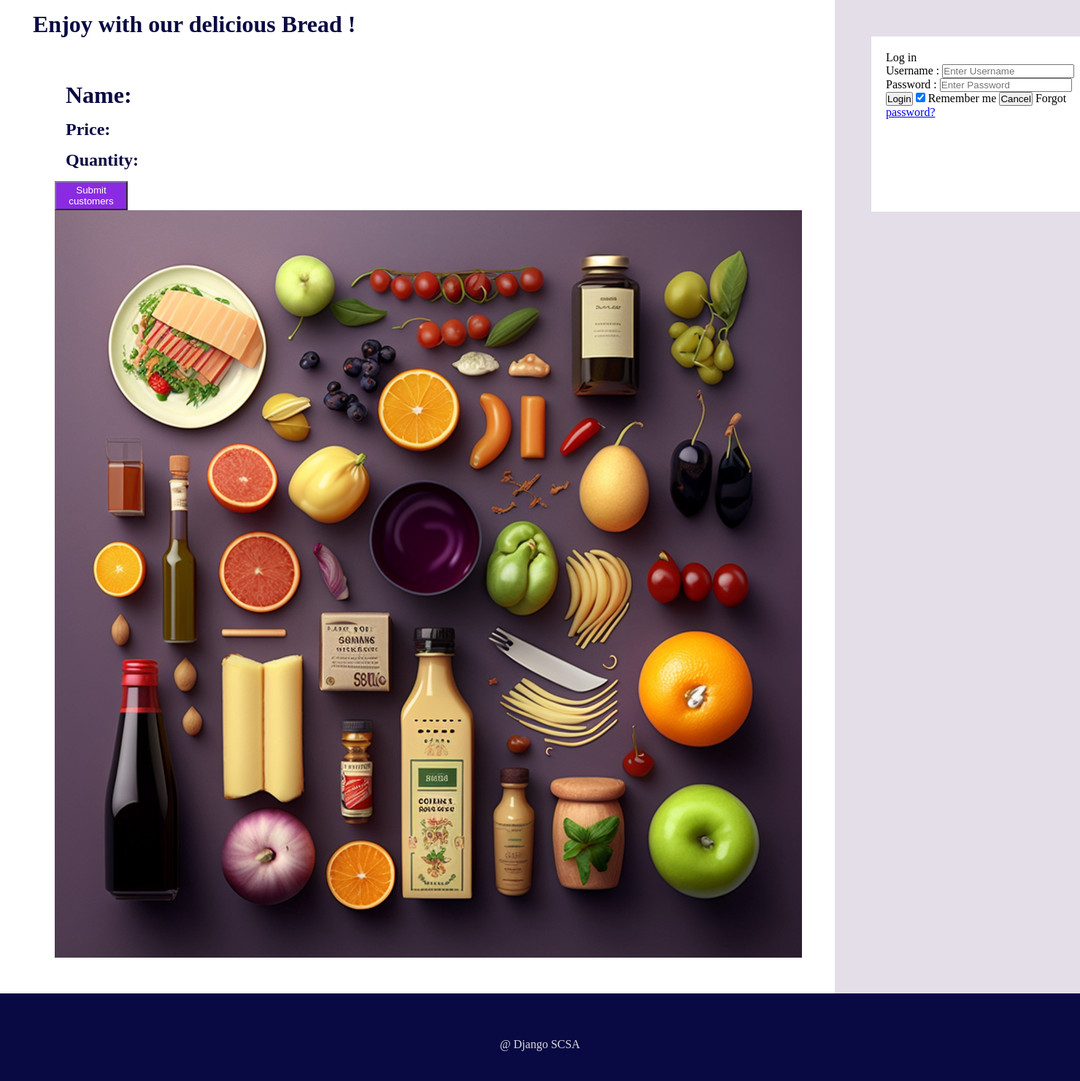
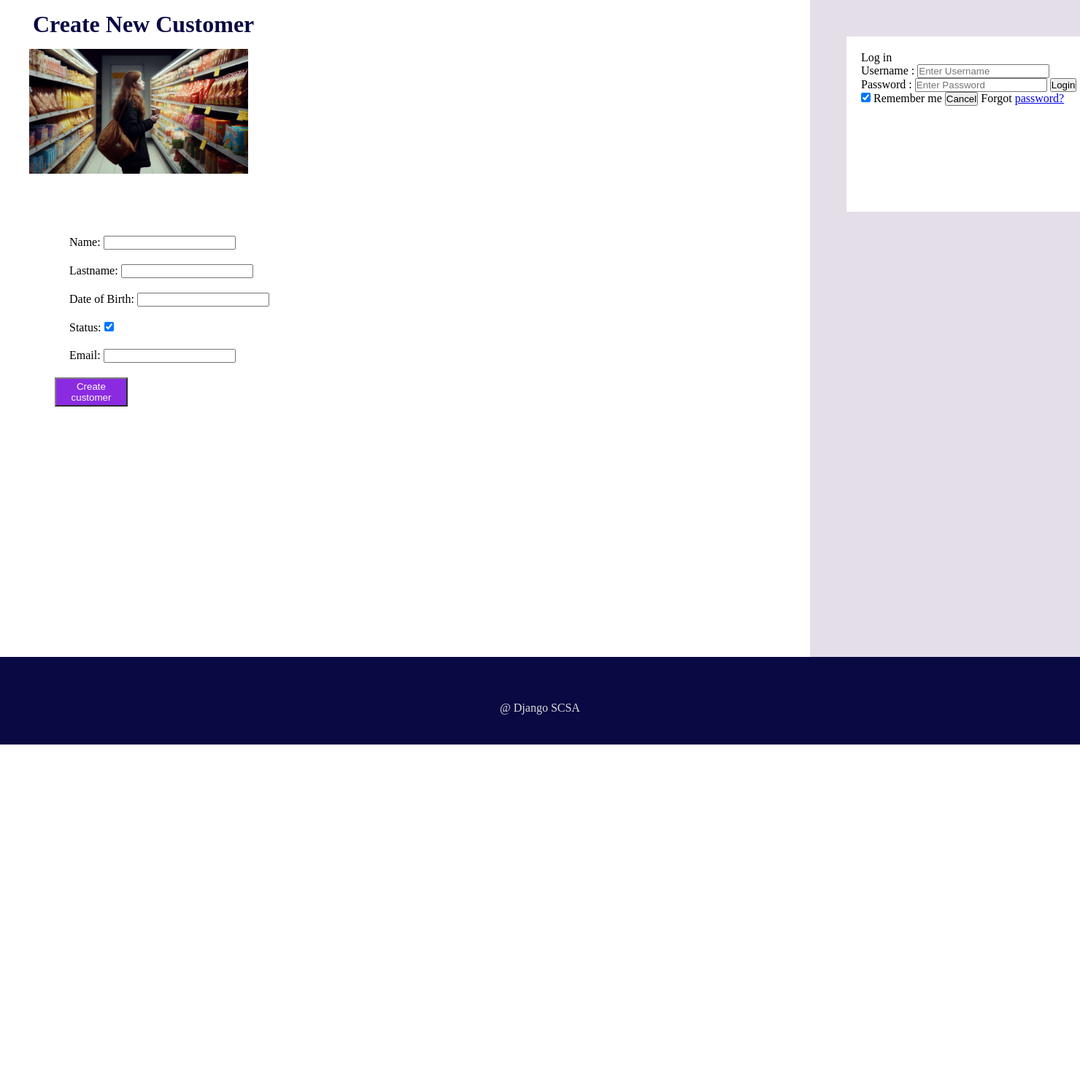
Before and after one commit to laligb/market, a Django app: template templates/addCustomer.html in a window 1480 px wide. Shown: the part 53-1534 px from the top of the page at 73% size. After the commit the page ends 1073 px from the top, so only its background shows below. Run offline with Django 4.2, Linux system fonts and the light colour scheme; the template is opened without the code that fills it: values that come from a table or form of the project are taken from there, others are empty; data comes from the database, SQL or seed files in the repository; both versions use the stored data as it was after the commit.

Commit message:
fixed error in add customer form

```diff
--- a/templates/addCustomer.html
+++ b/templates/addCustomer.html
@@ -7,24 +7,28 @@
 
 
   <div class="">
-    <h1>Enjoy with our delicious {{object.name}} !</h1>
+    <header>
+      <h1> Create New Customer </h1>
+      <img src="{% static 'images/girl.png' %}" alt="Food" class="image-lists">
+    <header>
+
     <div class="inside-cont">
       <div class="block">
     <form method="post" action="{% url 'add-customer' %}">
         {% csrf_token %}
 
 
-      <h1>Name: {{ form.name }}</h1>
-      <h2>Price: {{ form.price }}</h2>
-      <h2>Quantity: {{ form.quantity }}</h2>
+        <div class="form-item">Name: {{ form.first_name }}</div>
+        <div class="form-item">Lastname: {{ form.last_name }}</div>
+        <div class="form-item">Date of Birth: {{ form.birth_date }}</div>
+        <div class="form-item">Status: {{ form.is_active }}</div>
+        <div class="form-item">Email: {{ form.email }}</div>
 
 
-        <button type="submit" class="button">Submit customers</button>
+        <button type="submit" class="button">Create customer</button>
       </form>
     </div>
-    <div class="block">
-      <img src="{% static 'images/food.png' %}" alt="Food" class="image-customer">
-    </div>
+
     </div>
 
   </div>
```
Also changed, not shown: db.sqlite3.
